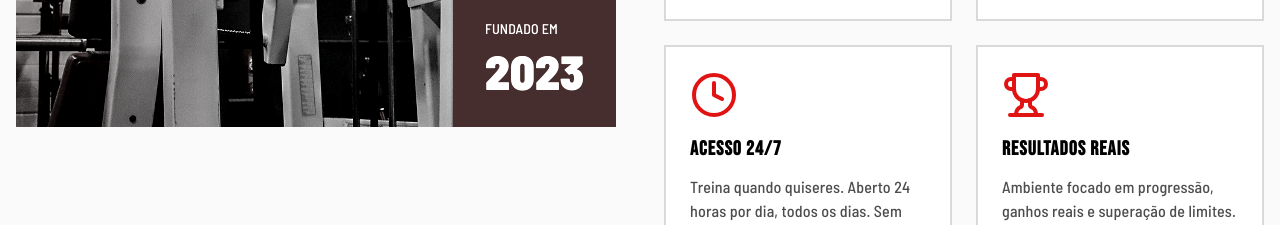
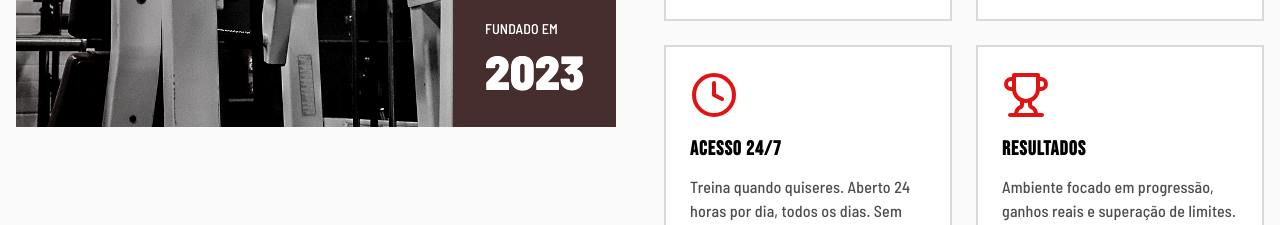
Before and after one commit to joaosousagit/IronStudio, a React (Vite) app: page / in a window 1280 px wide. Shown: the part 1500-1725 px from the top of the page. Built offline with nearby package versions, Linux system fonts and the light colour scheme; the HTML template or start-up script is replaced by a standard one.

Commit message:
Remove "Reais" from title
Update About feature to use "Resultados" instead of "Resultados Reais"

```diff
--- a/src/components/About.tsx
+++ b/src/components/About.tsx
@@ -25,7 +25,7 @@ export const About = () => {
     },
     {
       icon: Trophy,
-      title: "Resultados Reais",
+      title: "Resultados",
       description: "Ambiente focado em progressão, ganhos reais e superação de limites. Sem distrações."
     }
   ];
```
